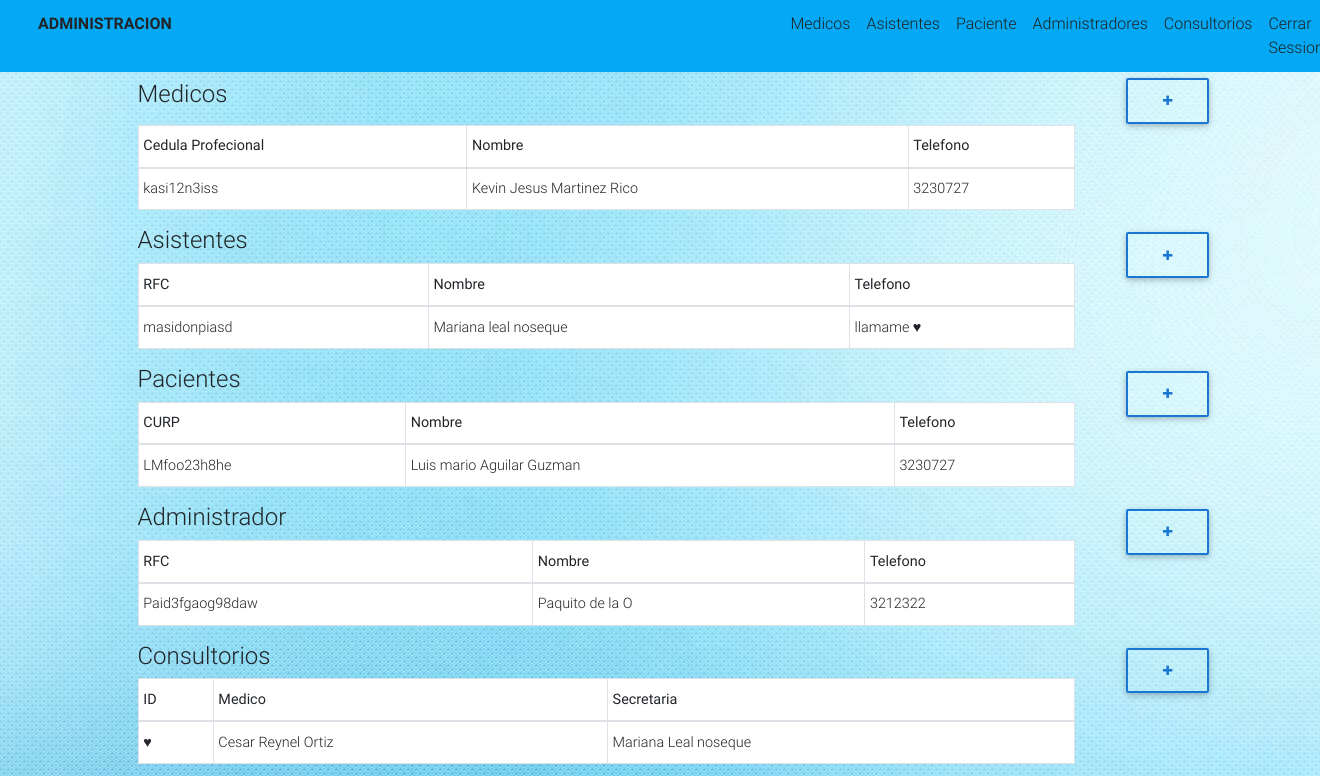
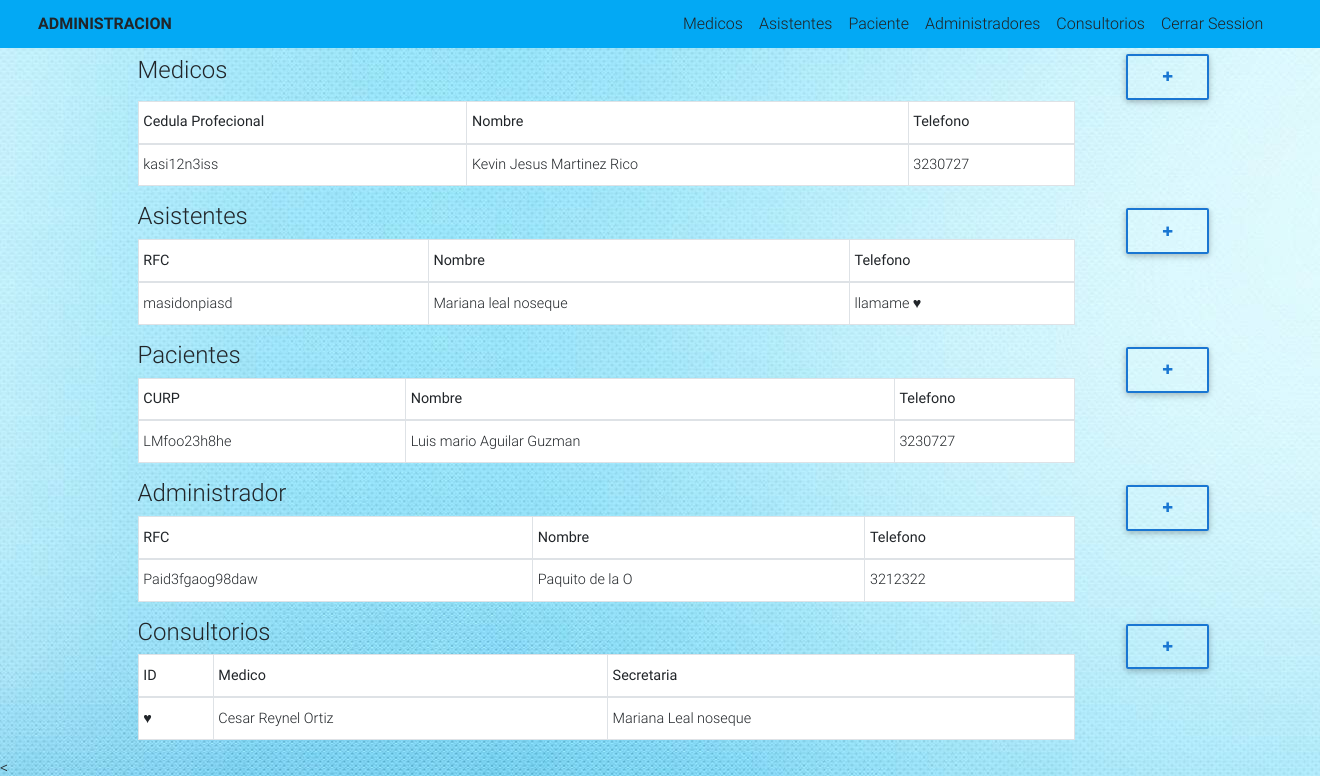
Before and after one commit to kevinjmr/clinica, a PHP site: page /administrador.php in a window 1320 px wide. Shown: the top 776 px of the page. Run offline with PHP 8.4, Linux system fonts and the light colour scheme.

Commit message:
Update administrador.php

```diff
--- a/administrador.php
+++ b/administrador.php
@@ -27,10 +27,10 @@
 
 <nav class="light-blue site-header py-1">
     	<div class="col-12 container d-flex flex-column flex-md-row">
-    		<div class="col-7 container d-flex flex-column flex-md-row">
+    		<div class="col-6 container d-flex flex-column flex-md-row">
     			<a class="font-weight-bold py-2 px-2 d-none d-md-inline-block" >ADMINISTRACION</a>
     		</div>
-    		<div class="col-5 container d-flex flex-column flex-md-row">
+    		<div class="col-6 container d-flex flex-column flex-md-row">
     			<a class="text-dark py-2 px-2 d-none d-md-inline-block" href="#">Medicos</a>
       			<a class="text-dark py-2 px-2 d-none d-md-inline-block" href="#">Asistentes</a>
       			<a class="text-dark py-2 px-2 d-none d-md-inline-block" href="#">Paciente</a>
```
